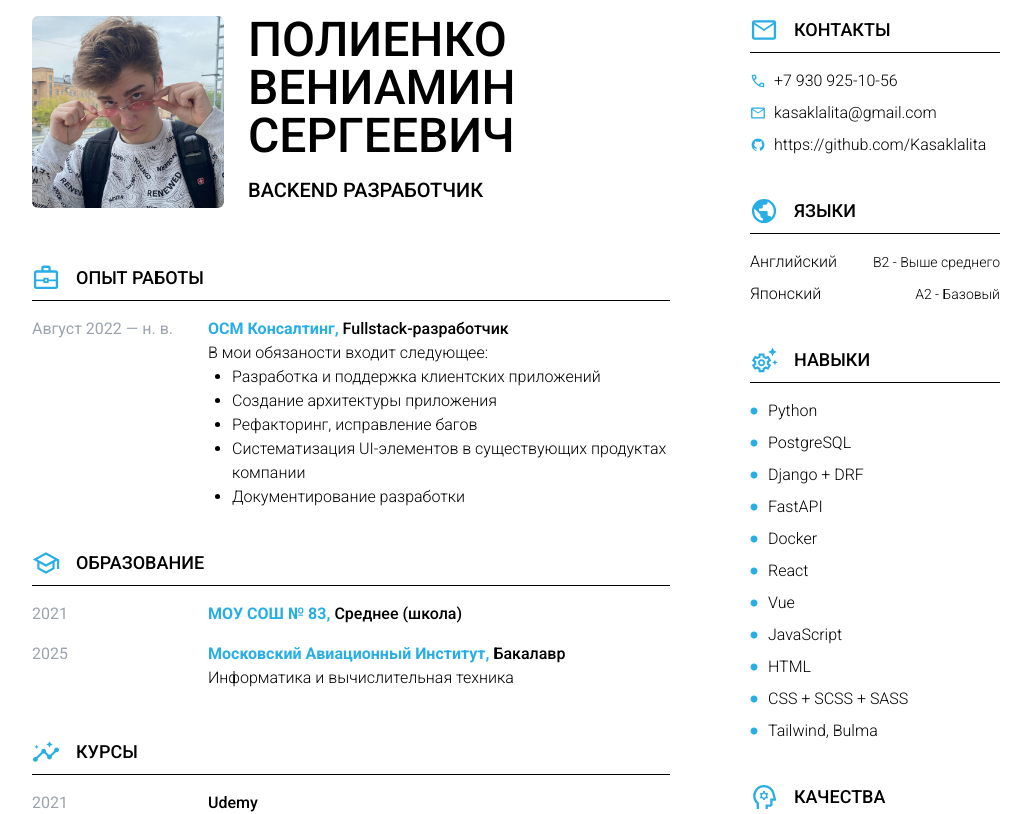
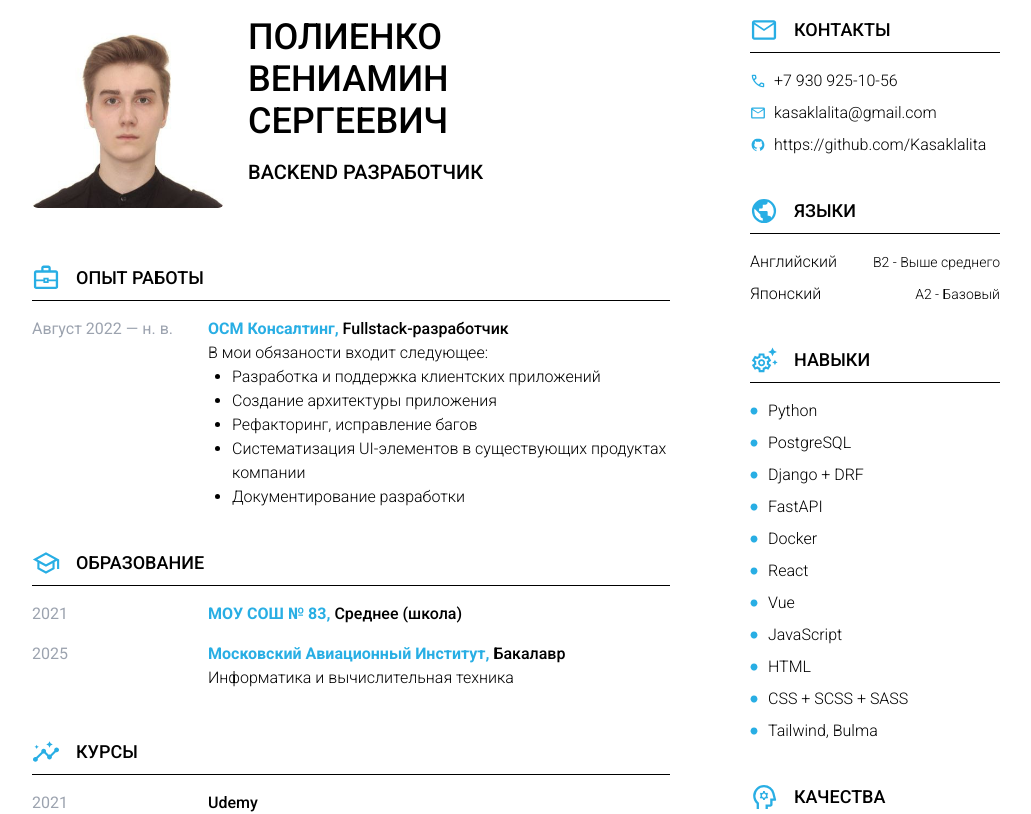
Before and after one commit to Kasaklalita/resume, a React (Vite) app: page / in a window 1280 px wide. Shown: the top 814 px of the page, without its empty margins (124-1155 px from the left). Built offline with nearby package versions, Linux system fonts and the light colour scheme.

Commit message:
Minor changes

```diff
--- a/src/components/MainInfo.tsx
+++ b/src/components/MainInfo.tsx
@@ -7,7 +7,10 @@ export default function MainInfo() {
       <div className="flex gap-6 mb-4">
         <img className="w-48 rounded-md" src={me} alt="" />
         <div className="">
-          <h1 className="text-5xl font-medium uppercase mb-4 ">
+          <h1
+            className="text-4xl font-medium uppercase mb-4"
+            style={{ width: "min-content", lineHeight: "42px" }}
+          >
             Полиенко Вениамин Сергеевич
           </h1>
           <h2 className="text-xl font-medium uppercase">Backend разработчик</h2>
```
Also changed, not shown: src/assets/Veniamin.jpg.
